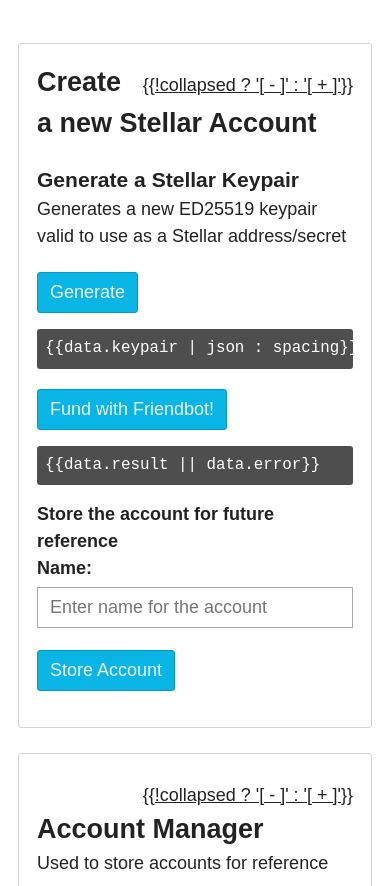
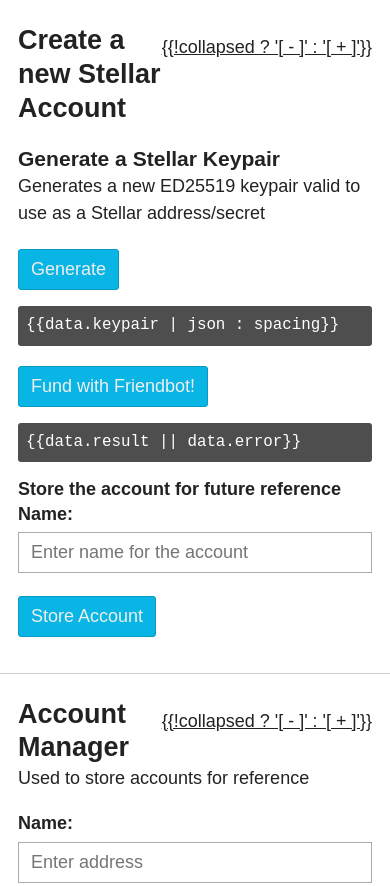
Before and after one commit to payshares-testing/payshares-tutorials, a website with bundled scripts: page client-tool/index.html in a window 390 px wide. Shown: the top 886 px of the page. Built offline with nearby package versions, Linux system fonts and the light colour scheme.

Commit message:
tidy it up for mobile

```diff
--- a/client-tool/style.scss
+++ b/client-tool/style.scss
@@ -12,9 +12,10 @@
 //basic structure
 .container {
 	margin: auto;
-	padding: 0.5em;
+	padding: 0;
 	@media screen and (min-width: 768px) {
 		max-width: 740px;
+        padding: 0.5em;
 	}
 }
 
@@ -51,11 +52,14 @@
 
 h3 {
     margin-top: 1em;
+    @media screen and (min-width: 768px) {
+
+    }
 }
 
 // widget generic styles
 .widget-row {
-    margin: 25px 0 25px 0;
+    margin: 15px 0;
     section {
         margin: 1em 0;
         padding-bottom: 1em;
@@ -64,11 +68,18 @@
     ul {
         padding: 0 0 0 1em;
     }
+    @media screen and (min-width: 768px) {
+        margin: 25px 0 25px 0;
+    }
 }
 .widget {
-    border: 1px $border-color solid;
-    border-radius: 3px;
-    padding: 1em;
+    border-bottom: 1px $border-color solid;
+    padding: 0.5em 1em 1em;
+    @media screen and (min-width: 768px) {
+        border: 1px $border-color solid;
+        border-radius: 3px;
+        padding: 1em;
+    }
 }
 .widget .shrink {
     cursor: pointer;
```
Also changed, not shown: client-tool/style.css.
